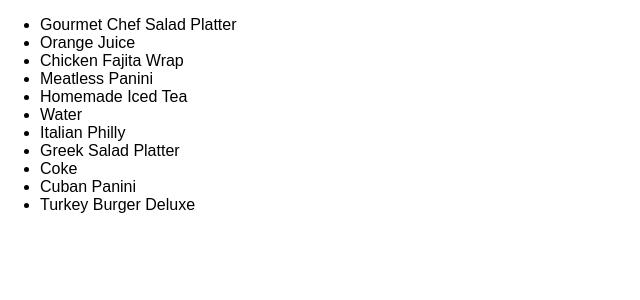
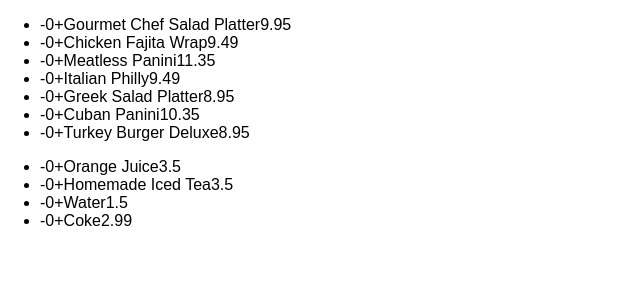
Before and after one commit to joaodorea/leiturinha, a React app: page / in a window 1280 px wide. Shown: the top 300 px of the page, without its empty margins (0-640 px from the left). Built offline with nearby package versions, Linux system fonts and the light colour scheme.

Commit message:
feat: selecting items from menu

```diff
--- a/src/modules/orders/components/itemsMenu.tsx
+++ b/src/modules/orders/components/itemsMenu.tsx
@@ -1,17 +1,100 @@
-import React from 'react'
+import React, { useState } from 'react'
 
 import Product from '@/models/Product'
 
 type ItemsMenuProps = {
-    products: Product[]
+  products: Product[]
+}
+
+type ProductsOrder = {
+  product_id: number
+  quantity: number
 }
 
 const ItemsMenu = (props: ItemsMenuProps) => {
-    return (
-        <ul>
-            { props.products.map((product) => <li key={product.id}>{product.name}</li>)}
-        </ul>
-    )
+  const [ productsOrder, setProducts ] = useState<ProductsOrder[]>([])
+
+  const addItem = (id: number) => {
+    const item = productsOrder.find(product => product.product_id === id)
+
+    if(!item)
+      return setProducts([...productsOrder, { product_id: id, quantity: 1 }])
+
+    const updatedList = productsOrder.map(item => {
+      if(item.product_id === id)
+        item.quantity++
+      return item
+    })
+    setProducts(updatedList)
+  }
+
+  const removeItem = (id: number) => {
+    const item = productsOrder.find(product => product.product_id === id)
+    if(!item) return
+
+    else if(item.quantity === 1)
+      setProducts((products) =>
+        products.filter(product => product.product_id !== id)
+      )
+
+    else
+      setProducts((products) =>
+        products.map(product => {
+          if(product.product_id === id)
+            product.quantity--
+
+          return product
+        })
+      )
+
+  }
+
+  const foods: Product[] = props.products.filter(prod => prod.category === 'food')
+  const drinks: Product[] = props.products.filter(prod => prod.category === 'drink')
+
+  return (
+    <section>
+      <ul>
+        {foods.map((product) => {
+          const order: ProductsOrder = productsOrder.find(item => item.product_id === product.id)
+
+          return (
+            <li className="item" key={product.id}>
+              <span>
+                <span onClick={() => removeItem(product.id)}>-</span>
+                <span>{ order ? order.quantity : 0 }</span>
+                <span onClick={() => addItem(product.id)}>+</span>
+              </span>
+
+              <span className="item-name">{product.name}</span>
+
+              <span className="item-price">{product.price}</span>
+            </li>
+          )
+        })}
+      </ul>
+
+      <ul>
+        {drinks.map((product) => {
+          const order: ProductsOrder = productsOrder.find(item => item.product_id === product.id)
+
+          return (
+            <li className="item" key={product.id}>
+              <span>
+                <span onClick={() => removeItem(product.id)}>-</span>
+                <span>{ order ? order.quantity : 0 }</span>
+                <span onClick={() => addItem(product.id)}>+</span>
+              </span>
+
+              <span className="item-name">{product.name}</span>
+
+              <span className="item-price">{product.price}</span>
+            </li>
+          )
+        })}
+      </ul>
+    </section>
+  )
 }
 
 export default ItemsMenu
```
